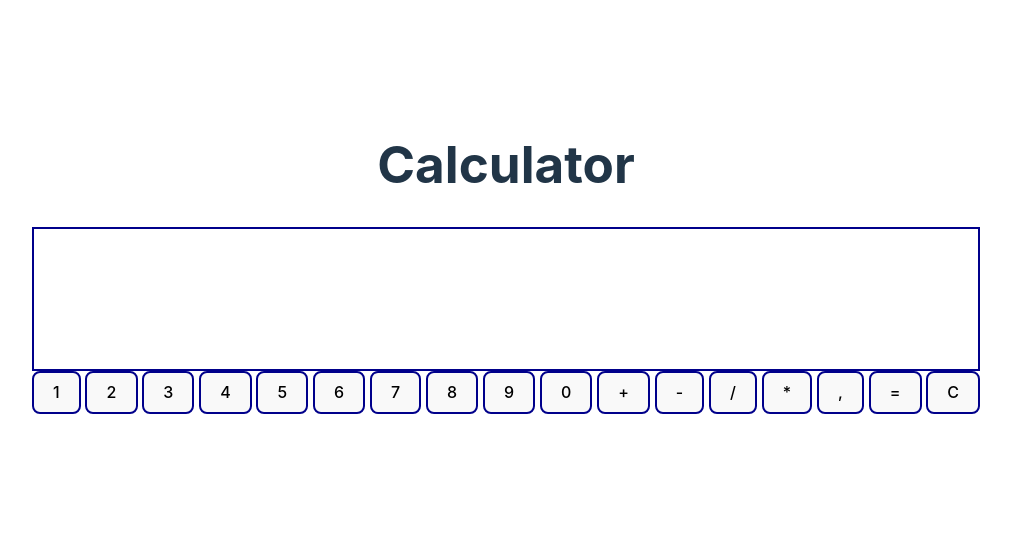
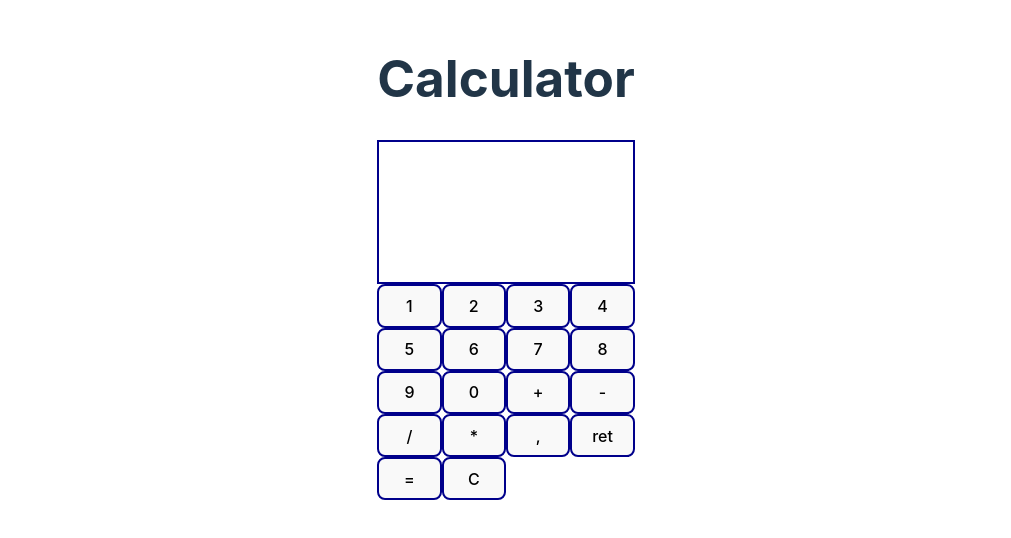
Before and after one commit to BeainaT/first-svelte-calculator, a Svelte app: page / in a window 1280 px wide. Shown: the part 142-680 px from the top of the page, without its empty margins (134-1145 px from the left). Built offline with nearby package versions, Linux system fonts and the light colour scheme.

Commit message:
added undo function + total length storage

```diff
--- a/src/App.svelte
+++ b/src/App.svelte
@@ -3,6 +3,7 @@
 
   let inputNumber = '';
   let total = 0;
+  let operators = ['+', '-', '*', '/'];
 
   function getInput(value) {
     if(isNaN(value)) {
@@ -16,11 +17,28 @@
     total = 0;
     inputNumber = '';
   }
+  function undo() {
+    if(inputNumber.length > 1) {
+      inputNumber = inputNumber.slice(0, inputNumber.length -1);
+      let inputLast = inputNumber.charAt(inputNumber.length -1);
+      if(inputLast == operators.find((i)=> i == inputLast)) {
+        let removeInput = inputNumber.slice(0, inputNumber.length -1);
+        total = eval(removeInput);
+      } else {
+        total = eval(inputNumber)
+      }
+    } else {
+      inputNumber = '';
+      total = 0;
+    }
+  }
+
   function calc() {
     if(total) {
-      total = eval(inputNumber);
-      return inputNumber = total.toString();
+      total % 1 !== 0 ? total = eval(inputNumber).toFixed(4) : total = eval(inputNumber);
+      inputNumber = total.toString();
     }
+    return total = 0;
   }
 </script>
 
@@ -48,6 +66,7 @@
       <button on:click={()=>getInput('/')}>/</button>
       <button on:click={()=>getInput('*')}>*</button>
       <button on:click={()=>getInput('.')}>,</button>
+      <button on:click={undo}>ret</button>
       <button on:click={calc}>=</button>
       <button on:click={clear}>C</button>
     </div>
@@ -60,4 +79,8 @@
   .big {
     font-size: 40px;
   }
+  .keypad {
+    display: grid;
+    grid-template-columns: repeat(4, 1fr);
+  }
 </style>
```
